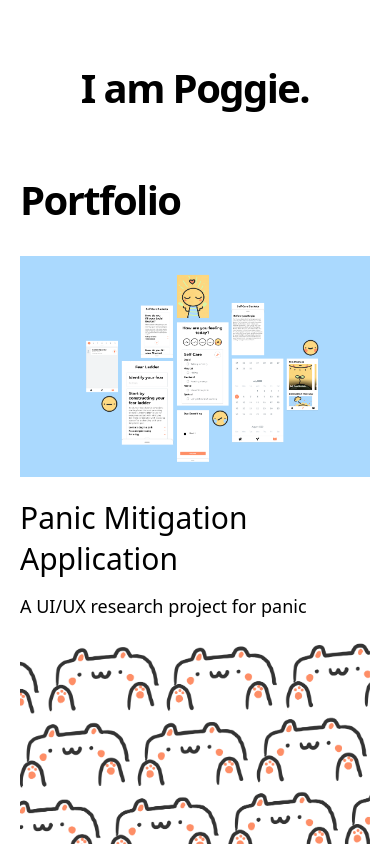
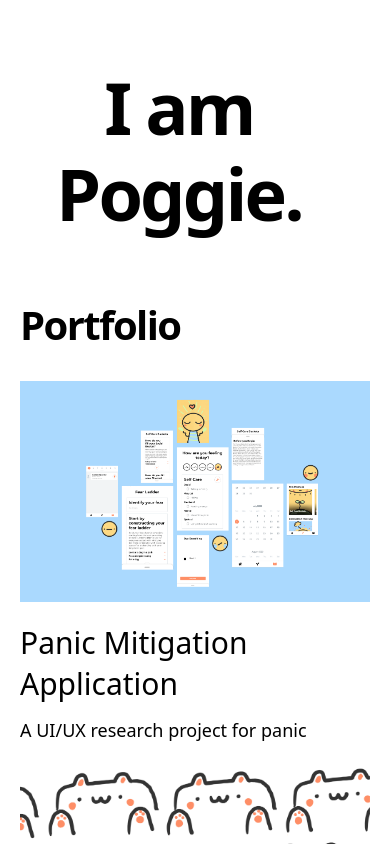
Before and after one commit to elizabeth-poggie/2022-personal-website, a Next.js app: page / in a window 390 px wide. Shown: the top 844 px of the page. Built offline with nearby package versions, Linux system fonts and the light colour scheme.

Commit message:
text component

```diff
--- /dev/null
+++ b/components/atoms/Text/text.module.scss
@@ -0,0 +1,69 @@
+.h1 {
+  font-size: 6.25rem;
+  padding-right: 2rem;
+  letter-spacing: -.04em;
+  line-height: 1.2;
+  font-weight: 700;
+}
+
+.h2 {
+  font-size: 4.5rem;
+  letter-spacing: -.04em;
+  line-height: 1.2;
+  font-weight: 700;
+}
+
+  .h3 {
+    font-size: 3rem;
+    font-weight: 500;
+  }
+
+  .h4 {
+    font-size: 2.125rem;
+    font-weight: 500;
+  }
+
+  .h5 {
+    font-size: 1.5rem;
+    font-weight: 500;
+  }
+
+  .h6 {
+    font-size: 1.25rem;
+    font-weight: 500;
+  }
+
+  .subheading1 {
+    font-size: 1rem;
+    font-weight: 500;
+  }
+
+  .subheading2 {
+    font-size: 0.875rem;
+    font-weight: 500;
+  }
+
+  .body1 {
+    font-size: 1rem;
+  }
+
+  .body1 {
+    font-size: 0.875rem;
+  }
+
+  @media screen and (max-width: 1024px) {
+    .h1 {
+      text-align: center;
+      font-size: 4.5rem;
+      font-weight: 700;
+      line-height: 1.2;
+      letter-spacing: -.04em;
+    }
+
+    .h2 {
+      letter-spacing: -.04em;
+      line-height: 1.2;
+      font-weight: 700;
+      font-size: 2.5rem;
+    }
+  }
--- /dev/null
+++ b/components/atoms/Text/text.tsx
@@ -0,0 +1,32 @@
+import styles from "./text.module.scss";
+
+const textClasses = {
+  h1: styles.h1,
+  h2: styles.h2,
+  h3: styles.h3,
+  h4: styles.h4,
+  h5: styles.h5,
+  h6: styles.h6,
+  subheading1: styles.h5,
+  subheading2: styles.h5,
+  body1: styles.p,
+  body2: styles.p,
+};
+
+type Props = {
+    variant?: string
+    children: string
+  }
+
+const Text = ({variant, children}: Props) => {
+  const textClass = variant ? textClasses[variant] : "p";
+  return (
+    <section
+      className={`${textClass}`}
+    >
+      {children}
+    </section>
+  );
+};
+
+export default Text;
--- a/components/molecules/Post/post-styles.module.css
+++ b/components/molecules/Post/post-styles.module.css
@@ -1,5 +1,5 @@
-.h1 {
-  @apply text-5xl md:text-7xl lg:text-8xl font-bold tracking-tighter leading-tight md:leading-none mb-12 text-center md:text-left
+.title {
+  margin-bottom: 3rem;
 }
 
 .post_container {
--- a/components/molecules/Post/post.tsx
+++ b/components/molecules/Post/post.tsx
@@ -1,6 +1,7 @@
 import CoverImage from '../../atoms/cover-image'
-import postStyles from './post-styles.module.css'
+import styles from './post-styles.module.css'
 import markdownStyles from '../../../styles/markdown-styles.module.css'
+import Text from '../../../components/atoms/Text/text'
 
 type Props = {
   title: string
@@ -11,13 +12,15 @@ type Props = {
 const PostHeader = ({ title, coverImage, content }: Props) => {
   return (
     <>
-      <h1 className={postStyles.h1}>
-        {title}
-      </h1>
+      <div className={styles.title}>
+        <Text variant="h1">
+            {title}
+        </Text>
+      </div>
       <div className="mb-8 md:mb-16 sm:mx-0">
         <CoverImage title={title} src={coverImage} width={1300} height={630}/>
       </div>
-      <div className={postStyles.post_container}>
+      <div className={styles.post_container}>
         <div
           className={markdownStyles['markdown']}
           dangerouslySetInnerHTML={{ __html: content }}
--- a/pages/index.tsx
+++ b/pages/index.tsx
@@ -8,6 +8,7 @@ import Head from 'next/head'
 import Post from '../interfaces/post'
 import Note from '../interfaces/note'
 import Presentation from '../interfaces/presentation'
+import Text from '../components/atoms/Text/text'
 
 type Props = {
   allPosts: Post[]
@@ -24,25 +25,31 @@ export default function Index({ allPosts, allNotes, allPresentations }: Props) {
         </Head>
         <Container>
         <section className="flex-col md:flex-row flex items-center md:justify-between mt-16 mb-16 md:mb-12">
-          <h1 className="text-5xl md:text-8xl font-bold tracking-tighter leading-tight md:pr-8">
+          <Text variant="h1">
             I am Poggie.
-          </h1>
+          </Text>
         </section>
-        <h2 className="mb-8 text-5xl md:text-7xl font-bold tracking-tighter leading-tight">
-          Portfolio
-        </h2>
+        <div className="mb-8">
+          <Text variant="h2">
+            Portfolio
+          </Text>
+        </div>
         <section className="mb-8">
           <DisplayPosts posts={allPosts} />
         </section>
-        <h2 className="mb-8 text-5xl md:text-7xl font-bold tracking-tighter leading-tight">
-          Presentations
-        </h2>
+        <div className="mb-8">
+          <Text variant="h2">
+            Presentations
+          </Text>
+        </div>
         <section className="mb-8">
           <DisplayPresentation presentations={allPresentations} />
         </section>
-        <h2 className="mb-8 text-5xl md:text-7xl font-bold tracking-tighter leading-tight">
-          Notes
-        </h2>
+        <div className="mb-8">
+          <Text variant="h2">
+            Notes
+          </Text>
+        </div>
         <section className="mb-8">
           <DisplayNotes notes={allNotes} />
         </section>
--- a/styles/globals.module.css
+++ /dev/null
@@ -1,7 +0,0 @@
-h1 {
-    @apply text-5xl md:text-7xl lg:text-8xl font-bold tracking-tighter leading-tight md:leading-none mb-12 text-center md:text-left
-}
-
-h2 {
-    @apply text-2xl md:text-4xl font-bold tracking-tight md:tracking-tighter leading-tight mb-20 mt-8
-}
```
